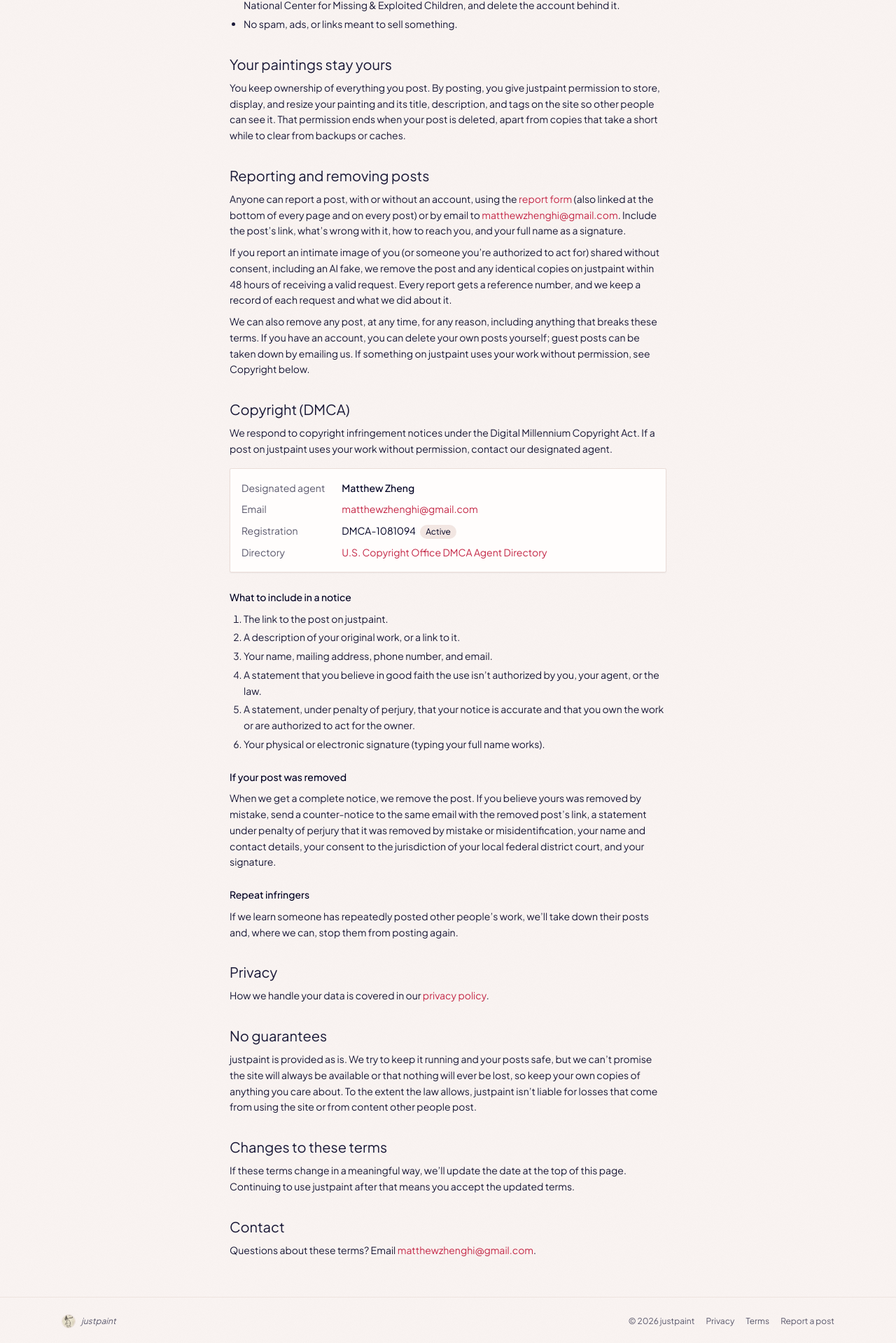
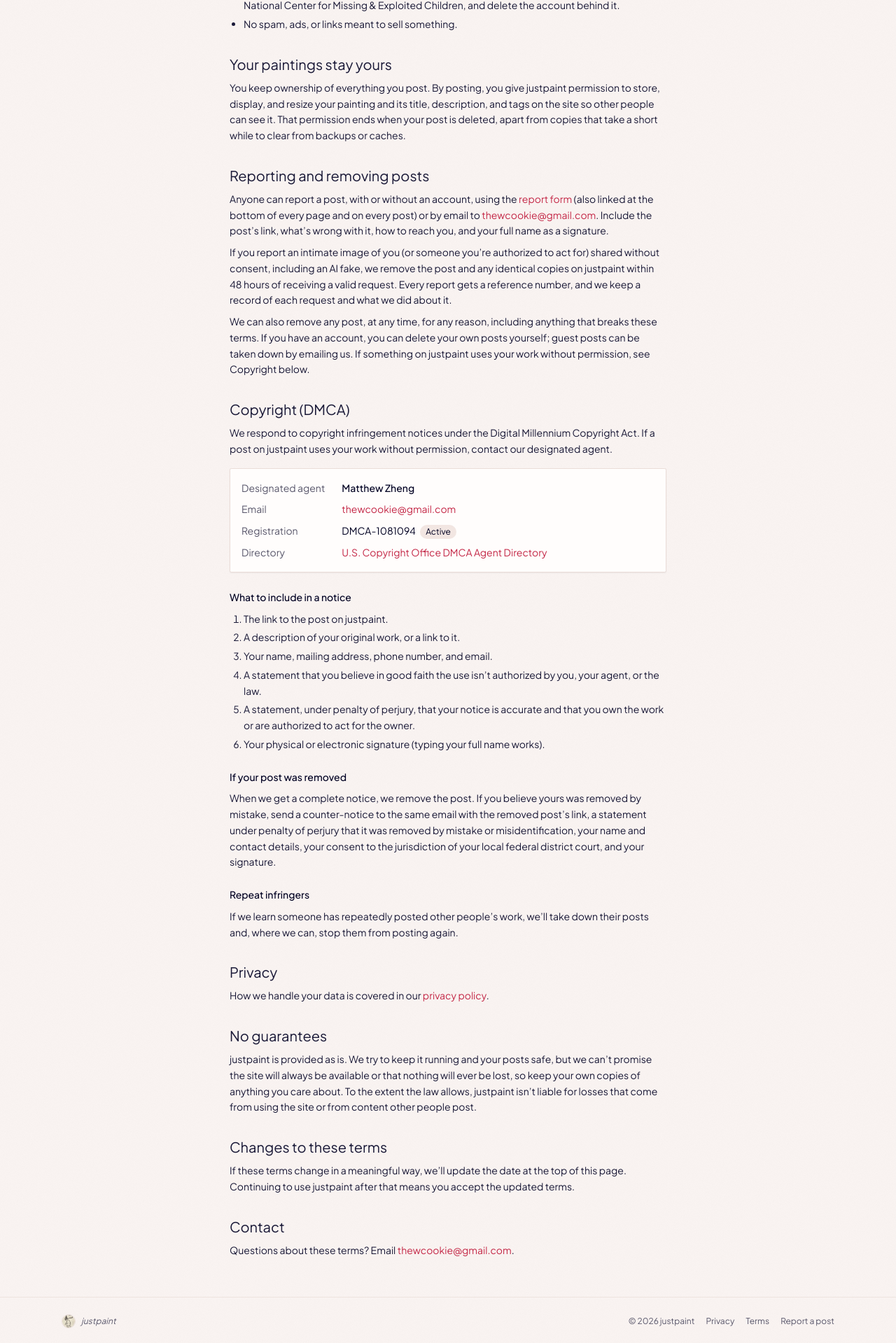
Before and after one commit to FammyFams/justpaint, a Next.js app: page /terms in a window 1280 px wide. Shown: the part 655-2574 px from the top of the page at 70% size. Built offline with nearby package versions, Linux system fonts and the light colour scheme; no server answers.

Commit message:
Show thewcookie@gmail.com as the site's contact email
Every email address visible on the site (Privacy, Terms, Report page,
report error messages) now shows thewcookie@gmail.com. Report alert
emails still go to the owner's original inbox.

Co-Authored-By: Claude Opus 5.5 <noreply@anthropic.com>

```diff
--- a/app/actions/reports.ts
+++ b/app/actions/reports.ts
@@ -38,7 +38,7 @@ export async function submitReportAction(
     .gt("created_at", since);
   if ((count ?? 0) >= REPORTS_PER_HOUR) {
     return {
-      error: `You've sent ${REPORTS_PER_HOUR} reports in the last hour. Try again later, or email matthewzhenghi@gmail.com.`,
+      error: `You've sent ${REPORTS_PER_HOUR} reports in the last hour. Try again later, or email thewcookie@gmail.com.`,
     };
   }
 
@@ -66,7 +66,7 @@ export async function submitReportAction(
     .single();
   if (error || !row) {
     console.error("report insert failed", error);
-    return { error: "Couldn't send your report. Try again, or email matthewzhenghi@gmail.com." };
+    return { error: "Couldn't send your report. Try again, or email thewcookie@gmail.com." };
   }
 
   const deadline = new Date(new Date(row.created_at).getTime() + 48 * 60 * 60 * 1000);
--- a/app/privacy/page.tsx
+++ b/app/privacy/page.tsx
@@ -210,10 +210,10 @@ export default function PrivacyPage() {
               To have a painting you posted taken down, or your account and
               everything in it deleted, email{" "}
               <a
-                href="mailto:matthewzhenghi@gmail.com"
+                href="mailto:thewcookie@gmail.com"
                 className="text-primary hover:underline"
               >
-                matthewzhenghi@gmail.com
+                thewcookie@gmail.com
               </a>
               .
             </li>
@@ -241,10 +241,10 @@ export default function PrivacyPage() {
           <p>
             Questions about this policy? Email{" "}
             <a
-              href="mailto:matthewzhenghi@gmail.com"
+              href="mailto:thewcookie@gmail.com"
               className="text-primary hover:underline"
             >
-              matthewzhenghi@gmail.com
+              thewcookie@gmail.com
             </a>
             .
           </p>
--- a/app/report/page.tsx
+++ b/app/report/page.tsx
@@ -44,8 +44,8 @@ export default async function ReportPage({
         <p>
           Prefer email? Send the same information (the post link, what&rsquo;s wrong, how to reach
           you, and your full name as a signature) to{" "}
-          <a href="mailto:matthewzhenghi@gmail.com" className="text-primary hover:underline">
-            matthewzhenghi@gmail.com
+          <a href="mailto:thewcookie@gmail.com" className="text-primary hover:underline">
+            thewcookie@gmail.com
           </a>
           . For copyright problems, use the{" "}
           <Link href="/terms" className="text-primary hover:underline">
--- a/app/terms/page.tsx
+++ b/app/terms/page.tsx
@@ -80,10 +80,10 @@ export default function TermsPage() {
             (also linked at the bottom of every page and on every post) or
             by email to{" "}
             <a
-              href="mailto:matthewzhenghi@gmail.com"
+              href="mailto:thewcookie@gmail.com"
               className="text-primary hover:underline"
             >
-              matthewzhenghi@gmail.com
+              thewcookie@gmail.com
             </a>
             . Include the post&rsquo;s link, what&rsquo;s wrong with it, how
             to reach you, and your full name as a signature.
@@ -119,10 +119,10 @@ export default function TermsPage() {
             <dt className="text-muted-foreground">Email</dt>
             <dd>
               <a
-                href="mailto:matthewzhenghi@gmail.com?subject=DMCA%20notice"
+                href="mailto:thewcookie@gmail.com?subject=DMCA%20notice"
                 className="text-primary hover:underline"
               >
-                matthewzhenghi@gmail.com
+                thewcookie@gmail.com
               </a>
             </dd>
             <dt className="text-muted-foreground">Registration</dt>
@@ -224,10 +224,10 @@ export default function TermsPage() {
           <p>
             Questions about these terms? Email{" "}
             <a
-              href="mailto:matthewzhenghi@gmail.com"
+              href="mailto:thewcookie@gmail.com"
               className="text-primary hover:underline"
             >
-              matthewzhenghi@gmail.com
+              thewcookie@gmail.com
             </a>
             .
           </p>
--- a/components/report-form.tsx
+++ b/components/report-form.tsx
@@ -40,7 +40,7 @@ export function ReportForm({ paintingLink }: { paintingLink?: string }) {
       }
       setReference(result.reference);
     } catch {
-      setFormError("Couldn't send your report. Try again, or email matthewzhenghi@gmail.com.");
+      setFormError("Couldn't send your report. Try again, or email thewcookie@gmail.com.");
     }
   }
 
```
